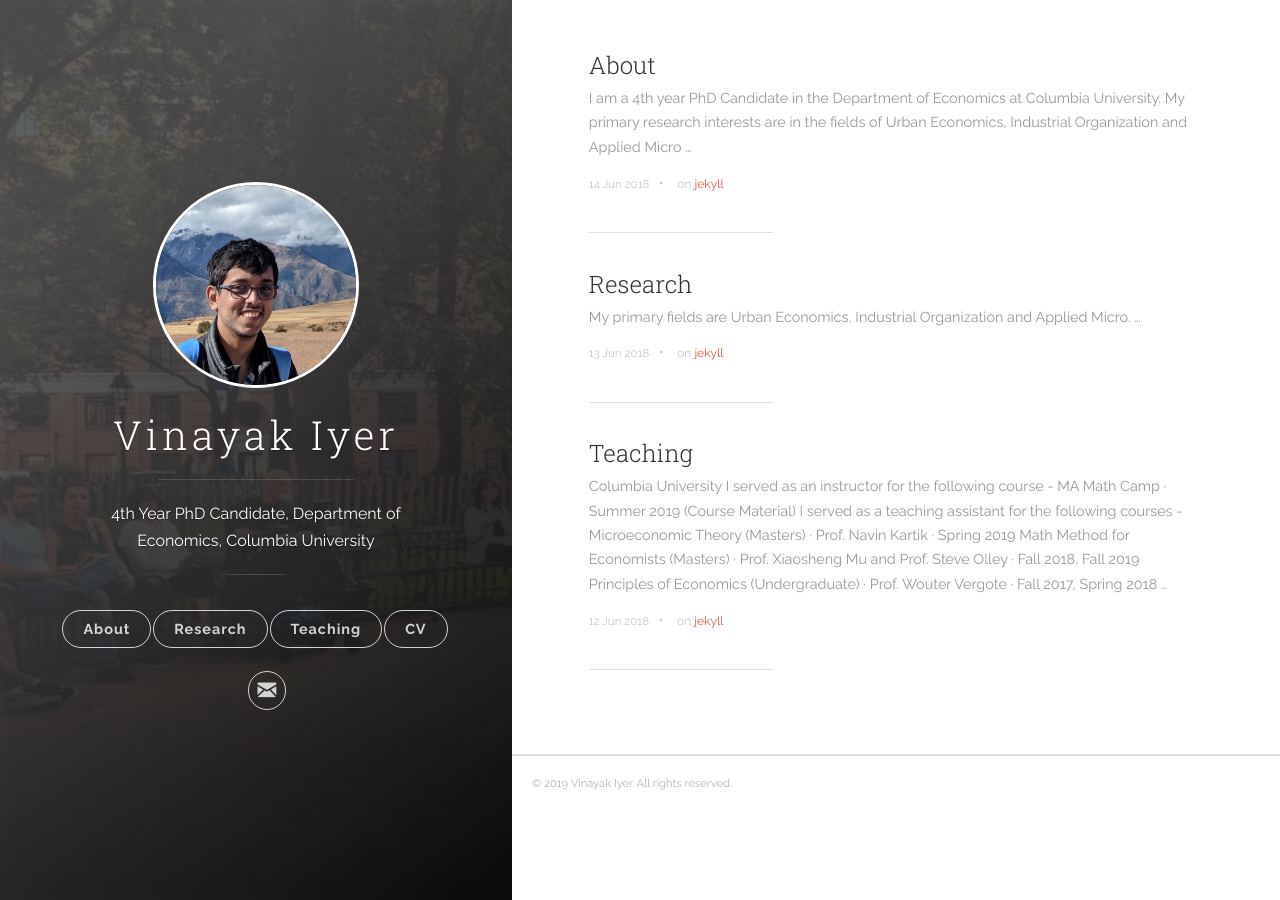
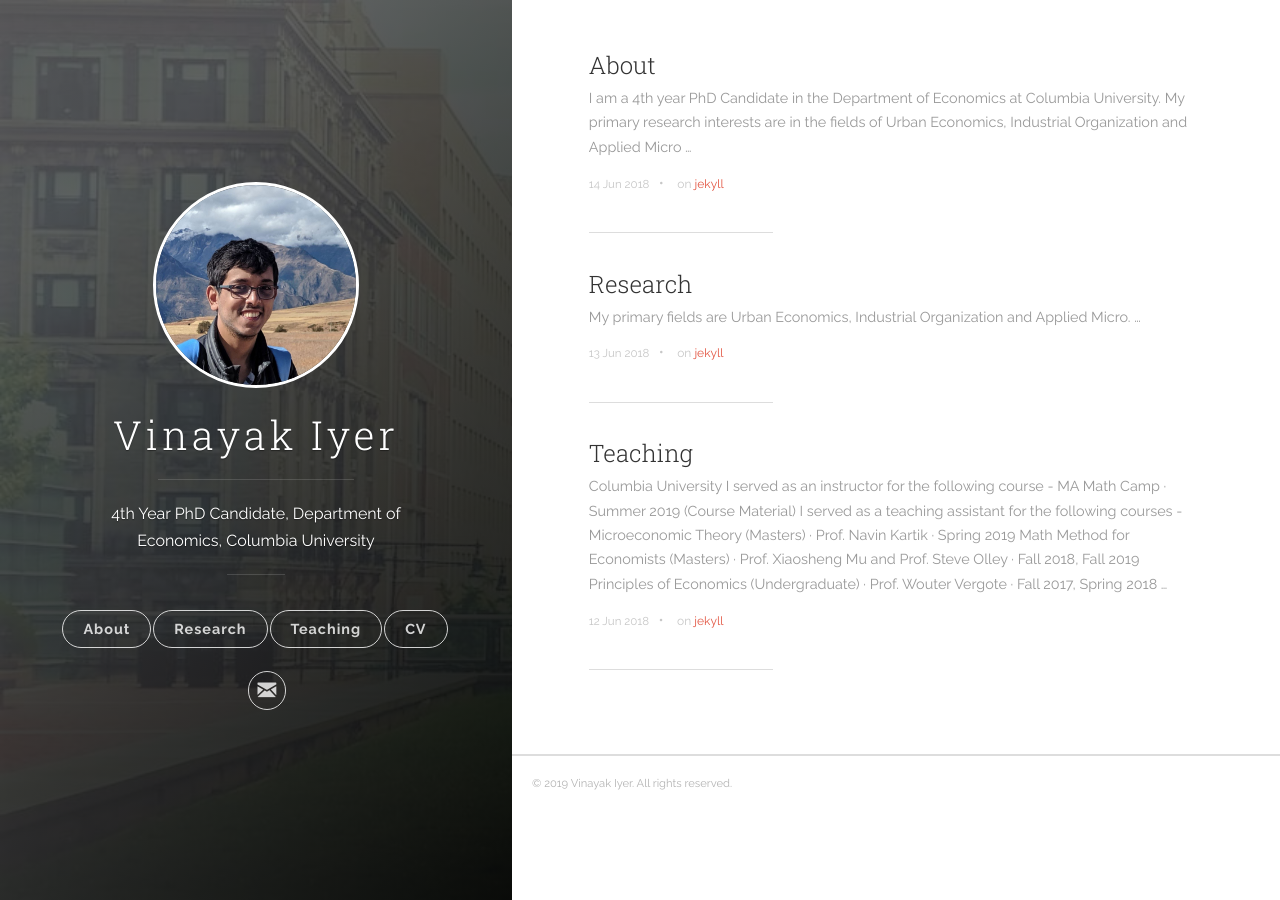
Before and after one commit to vinayakiyer/vinayakiyer.github.io, a Jekyll site: the page built from index.html, in a window 1280 px wide. Built offline with Jekyll 4.4.1, drawn with Linux system fonts in a browser that asks for light colours; the list of posts is cut into pages by our own code.

Commit message:
Update header.html

```diff
--- a/_includes/header.html
+++ b/_includes/header.html
@@ -3,7 +3,7 @@
   <i class="icon icon-x-circle btn-mobile-close__icon hidden"></i>
 </span>
 
-<header class="panel-cover" style="background-image: url({{ site.baseurl }}/images/cover-wsp.jpg)">
+<header class="panel-cover" style="background-image: url({{ site.baseurl }}/images/cover-c.jpg)">
   <div class="panel-main">
 
     <div class="panel-main__inner panel-inverted">
```
